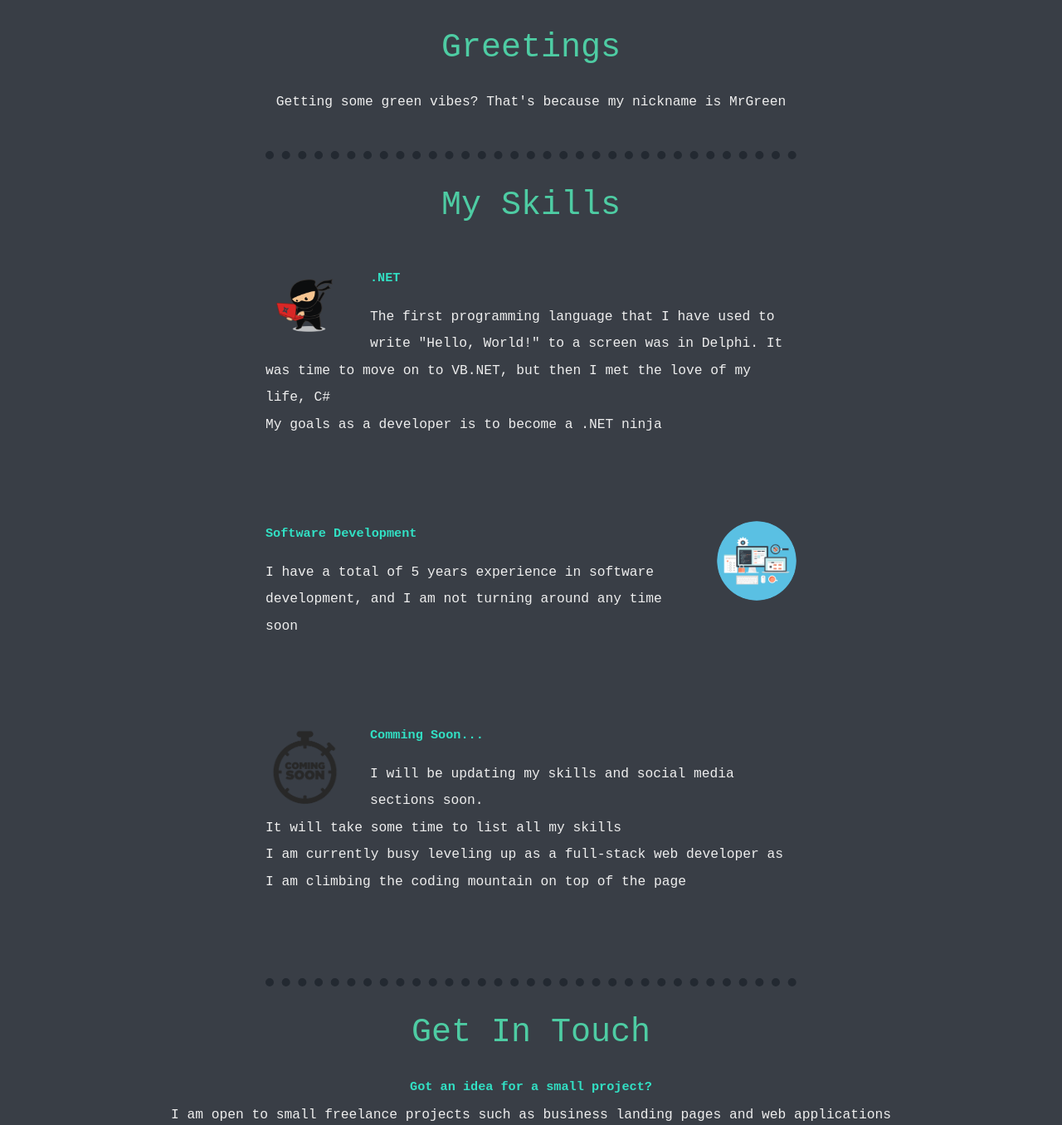
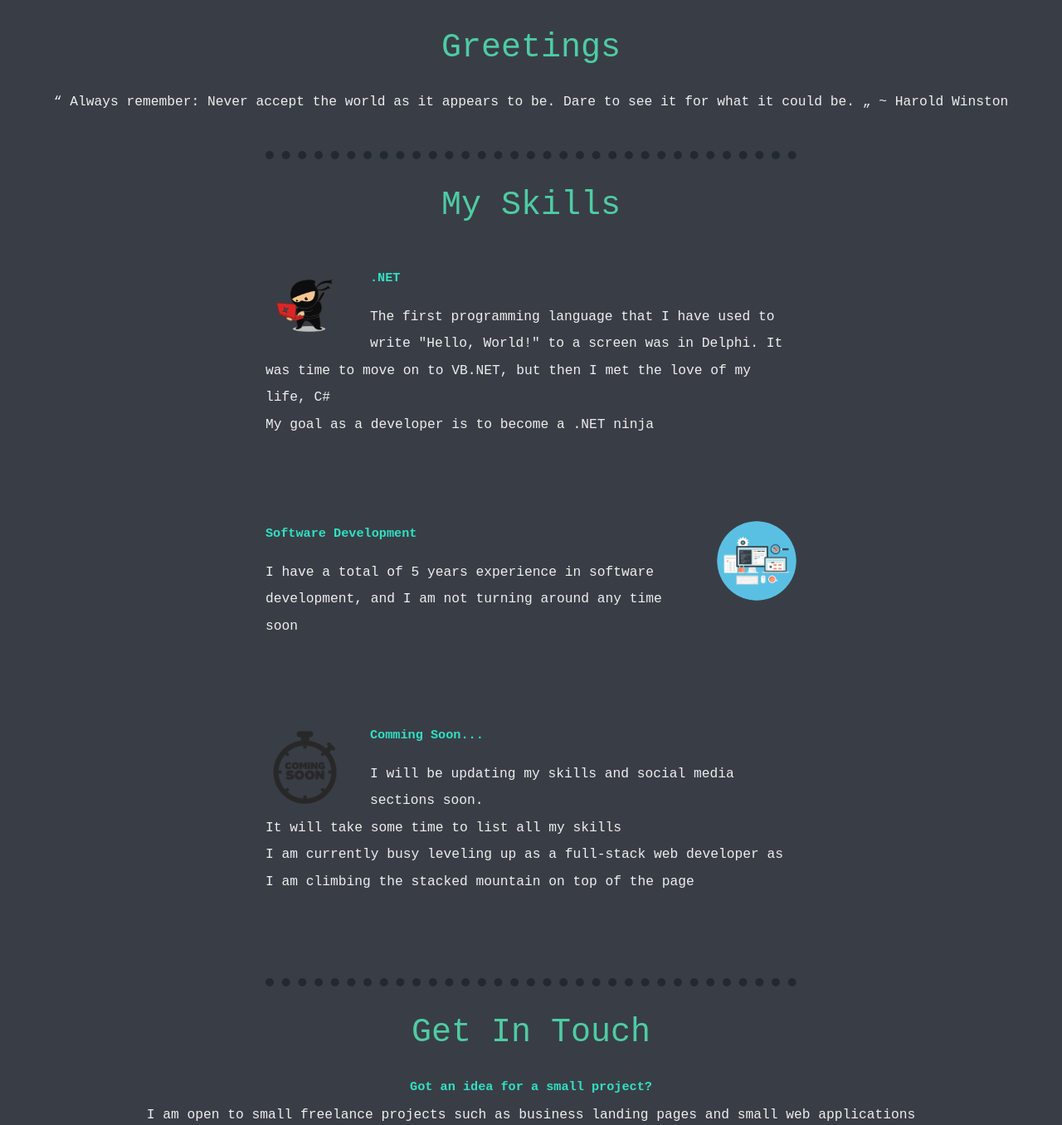
Before and after one commit to MariusMrGreen/CV-V2, a plain HTML site: page index.html in a window 1280 px wide. Shown: the part 1248-2604 px from the top of the page at 83% size. Drawn offline with Linux system fonts and the light colour scheme.

Commit message:
Update index.html

```diff
--- a/index.html
+++ b/index.html
@@ -20,7 +20,8 @@
         <div class="profile">
           <img class="profile-pic" src="https://media-exp1.licdn.com/dms/image/C4D03AQHvPRp8zAHrcg/profile-displayphoto-shrink_200_200/0?e=1608163200&v=beta&t=3tJLnJOyLc3Lf8zsuS4P2q1vMOQj8iRJ2lxGhiYecOU" alt="Marius Van Wyngaard profile picture" />
           <h2>Greetings</h2>
-          <p>Getting some green vibes? That's because my nickname is MrGreen</p>
+          <p>“	Always remember: Never accept the world as it appears to be. Dare to see it for what it could be.	„
+~ Harold Winston</p>
         </div>
         <hr>
         <div class="skills">
@@ -29,7 +30,7 @@
             <img class="csharp" src="img/csharp2.png" alt="test">
             <h3>.NET</h3>
             <p>The first programming language that I have used to write "Hello, World!" to a screen was in Delphi. It was time to move on to VB.NET, but then I met the love of my life, C# </p>
-            <p>My goals as a developer is to become a .NET ninja </p>
+            <p>My goal as a developer is to become a .NET ninja </p>
           </div>
           <div class="skill-row">
             <img class="coding" src="img/coding.png" alt="">
@@ -41,14 +42,14 @@
             <h3>Comming Soon...</h3>
             <p>I will be updating my skills and social media sections soon.</p>
             <p>It will take some time to list all my skills</p>
-            <p>I am currently busy leveling up as a full-stack web developer as I am climbing the coding mountain on top of the page</p>
+            <p>I am currently busy leveling up as a full-stack web developer as I am climbing the stacked mountain on top of the page</p>
           </div>
         </div>
         <hr>
         <div class="contact-me">
           <h2>Get In Touch</h2>
           <h3>Got an idea for a small project?</h3>
-          <p>I am open to small freelance projects such as business landing pages and web applications</p>
+          <p>I am open to small freelance projects such as business landing pages and small web applications</p>
           <a class="btn" href="mailto:mariusmrgreen@gmail.com">Contact Me</a>
         </div>
       </div>
```
